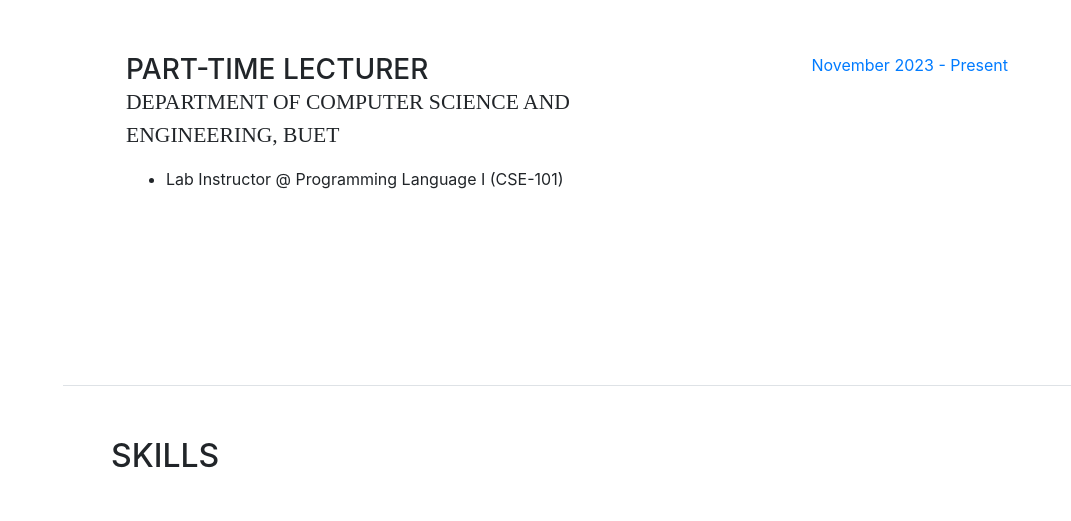
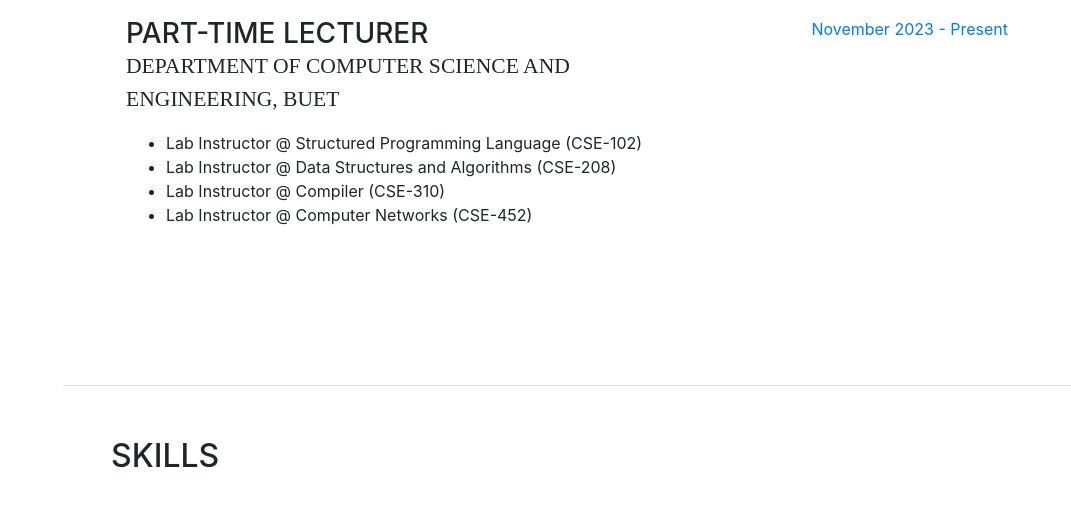
Before and after one commit to NaziaAfreen015/NaziaAfreen015.github.io, a website with bundled scripts: page index.html in a window 1280 px wide. Shown: the part 4845-5366 px from the top of the page, without its empty margins (209-1280 px from the left). Built offline with nearby package versions, Linux system fonts and the light colour scheme; some icons are missing; a web font is replaced by a local one.

Commit message:
added work

```diff
--- a/index.html
+++ b/index.html
@@ -430,7 +430,16 @@
                   <p class="justify">
                     <ul>
                       <li>
-                        Lab Instructor @ Programming Language I (CSE-101)
+                        Lab Instructor @ Structured Programming Language (CSE-102)
+                      </li>
+                      <li>
+                        Lab Instructor @ Data Structures and Algorithms (CSE-208)
+                      </li>
+                      <li>
+                        Lab Instructor @ Compiler (CSE-310)
+                      </li>
+                      <li>
+                        Lab Instructor @ Computer Networks (CSE-452)
                       </li>
                     </ul>
 
```
Also changed, not shown: 1 other file.
